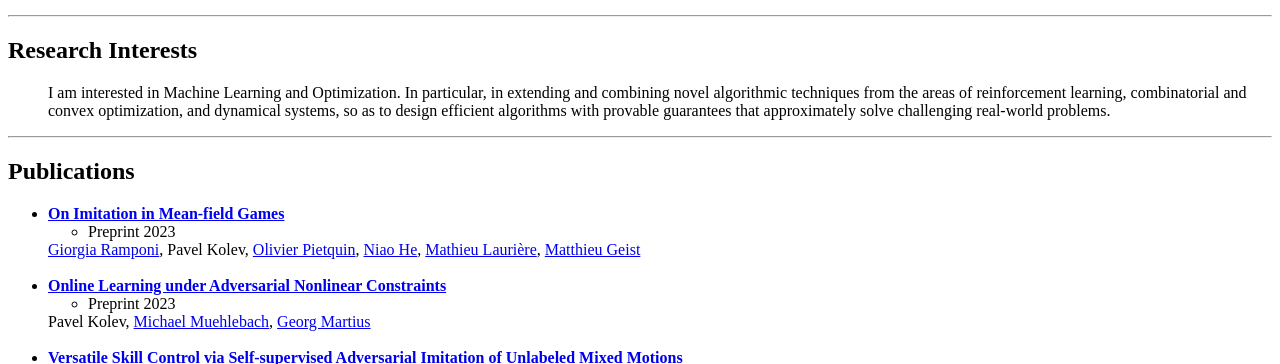
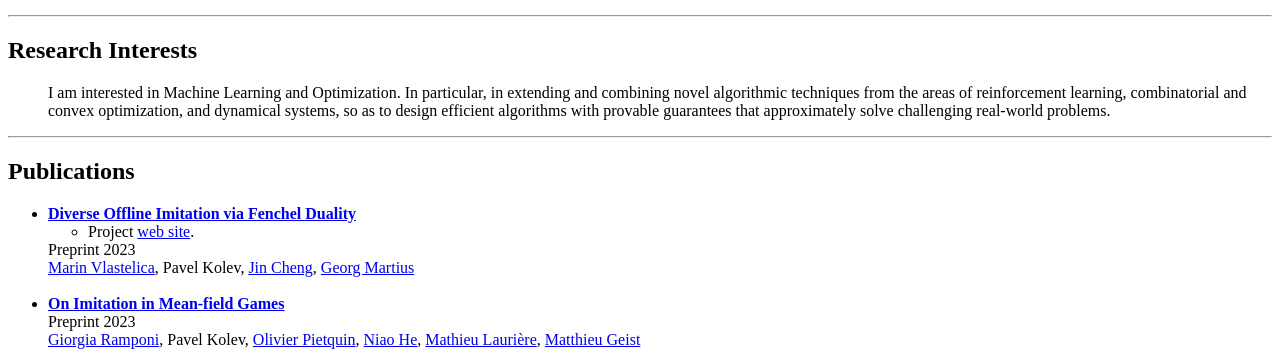
Before and after one commit to PavelKolev/pavelkolev.github.io, a plain HTML site: page index.html in a window 1280 px wide. Shown: the part 421-785 px from the top of the page. Drawn offline with Linux system fonts and the light colour scheme.

Commit message:
Update index.html
update

```diff
--- a/index.html
+++ b/index.html
@@ -103,8 +103,18 @@
 		<h2><a name="publications">Publications</a></h2>
 			<ul>
 				<li>
+					<a href="https://arxiv.org/abs/2307.11373"><b>Diverse Offline Imitation via Fenchel Duality</b></a>
+					<ul><li>Project <a href="https://sites.google.com/view/diversity-via-duality/home">web site</a>.</li></ul>
+					Preprint 2023</br>
+					<a href="https://is.mpg.de/person/mvlastelica">Marin Vlastelica</a>,
+					Pavel Kolev,
+					<a href="https://jin-cheng.me/">Jin Cheng</a>,
+					<a href="https://al.is.mpg.de/employees/gmartius">Georg Martius</a>
+				</li>
+				<br/>
+				<li>
 					<a href="https://arxiv.org/abs/2306.14799"><b>On Imitation in Mean-field Games</b></a></br>
-					<ul><li>Preprint 2023</li></ul>
+					Preprint 2023</br>
 					<a href="https://gioramponi.github.io/">Giorgia Ramponi</a>,
 					Pavel Kolev,
 					<a href="https://research.google/people/105812/">Olivier Pietquin</a>,
@@ -115,7 +125,7 @@
 				<br/>
 				<li>
 					<a href="https://arxiv.org/abs/2306.03655"><b>Online Learning under Adversarial Nonlinear Constraints</b></a></br>
-					<ul><li>Preprint 2023</li></ul>
+					Preprint 2023</br>
 					Pavel Kolev,
 					<a href="https://is.mpg.de/person/mmuehlebach">Michael Muehlebach</a>,
 					<a href="https://al.is.mpg.de/employees/gmartius">Georg Martius</a>
```
